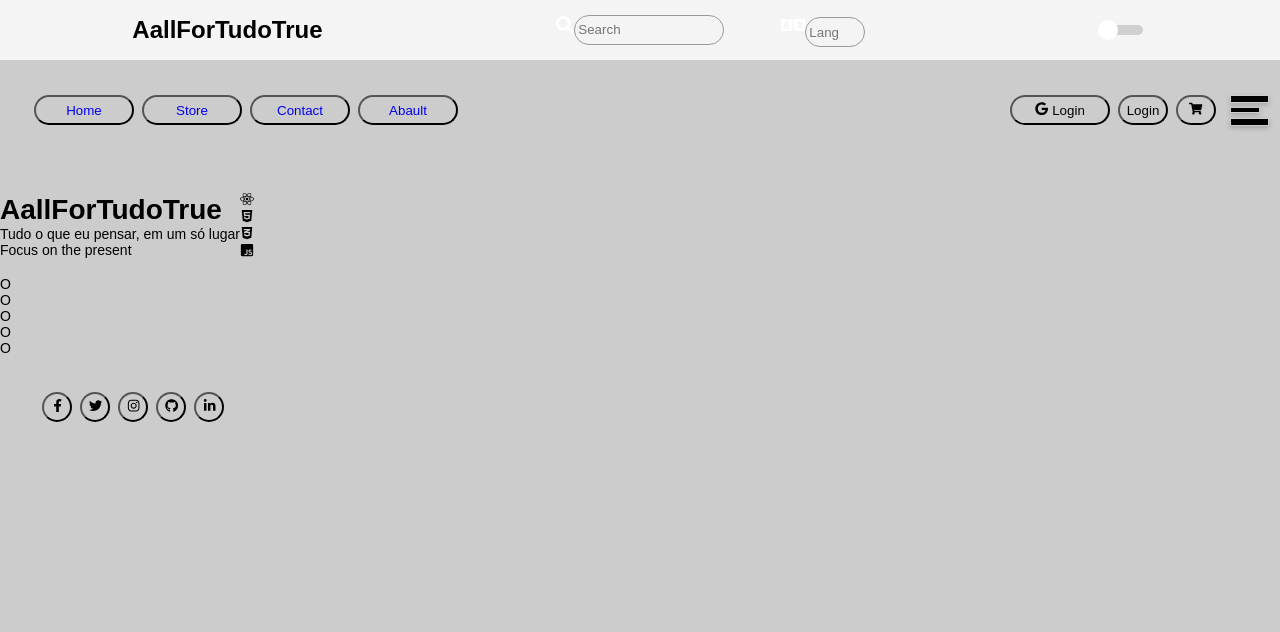
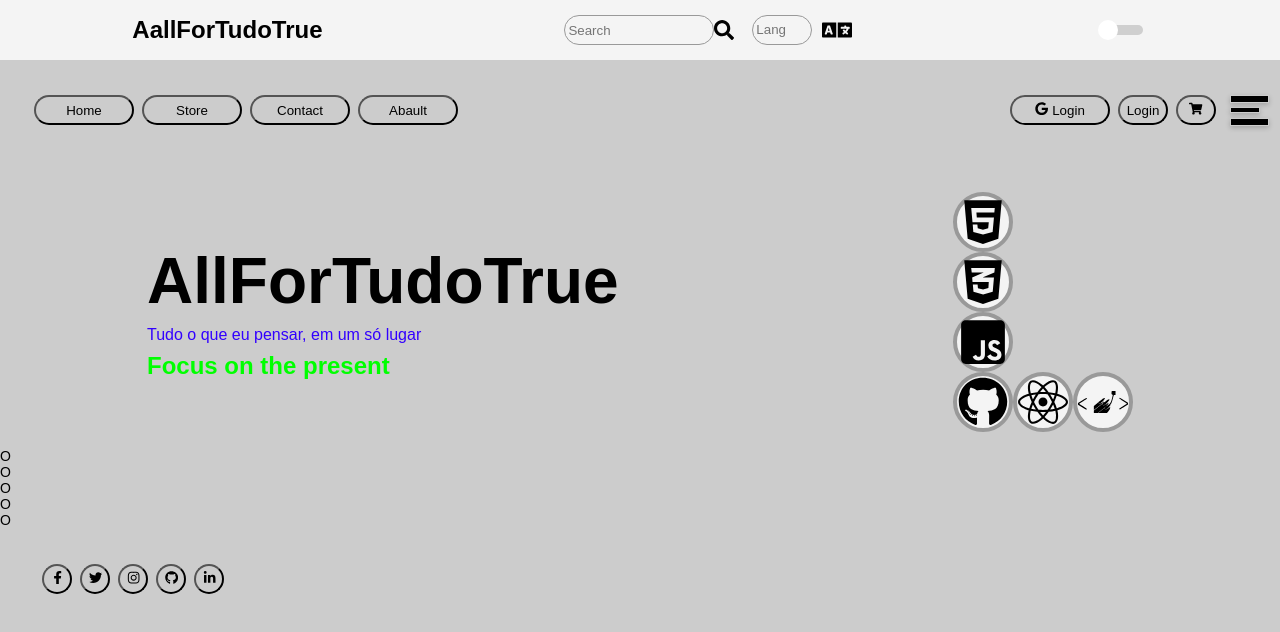
Before and after one commit to RICHARD77SS/reactaalfor, a React (Create React App) app: page / in a window 1280 px wide. Shown: the top 632 px of the page. Built offline with nearby package versions, Linux system fonts and the light colour scheme.

Commit message:
Correções...

```diff
--- a/src/components/label/styles.ts
+++ b/src/components/label/styles.ts
@@ -1,7 +1,12 @@
 import styled from 'styled-components';
 
-export const LabelStyle = styled.label`
+export const LabelStyle = styled.div`
+  width: fit-content;
+  height: fit-content;
+  display: flex;
+  align-items: center;
+  justify-content: center;
   font-size:1rem;
   font-weight: 700;
-  margin: .5rem 0;
+  color: ${props => props.theme.colors.text};
 `
--- a/src/components/main/index.tsx
+++ b/src/components/main/index.tsx
@@ -1,32 +1,56 @@
 import React from 'react';
 
-import { FaReact, FaHtml5, FaCss3Alt, FaJsSquare } from 'react-icons/fa';
-
-import { MainConteinerStyle } from './styles';
+import { FaReact, FaHtml5, FaCss3Alt, FaJsSquare, FaGithub } from 'react-icons/fa';
+import { SiStyledcomponents } from "react-icons/si";
+import {
+  MainConteinerStyle,
+  MainTextConteinerStyle,
+  MainIconsConteinerStyle,
+  MainVIconsConteinerStyle,
+  MainHIconsConteinerStyle,
+  MainIconsStyle
+} from './styles';
+import{ MainTitle } from '../mainTitle'
 
 const Main: React.FC = () => {
 
   return (
     <MainConteinerStyle>
-      <div className="MainText">
-        <h1>AallForTudoTrue</h1>
-        <p>Tudo o que eu pensar, em um só lugar</p>
-        <span>Focus on the present</span>
-      </div>
-      <div className="MainImages">
-        <div className="MiniImageMainConteiner">
-          <div className="MiniImage"><FaReact /></div>
-        </div>
-        <div className="MiniImageMainConteiner">
-          <div className="MiniImage"><FaHtml5 /></div>
-        </div>
-        <div className="MiniImageMainConteiner">
-          <div className="MiniImage"><FaCss3Alt /></div>
-        </div>
-        <div className="MiniImageMainConteiner">
-          <div className="MiniImage"><FaJsSquare /></div>
-        </div>
-      </div>
+      <MainTextConteinerStyle>
+        <MainTitle fontSize='4rem' fontWeight={900} color='' >
+          AllForTudoTrue
+        </MainTitle>
+        <MainTitle fontSize='1rem' fontWeight={500} color='#3200ff'>
+          Tudo o que eu pensar, em um só lugar
+        </MainTitle>
+        <MainTitle fontSize='1.5rem' fontWeight={700} color='#00ff00'>
+          Focus on the present
+        </MainTitle>
+      </MainTextConteinerStyle>
+      <MainIconsConteinerStyle>
+        <MainVIconsConteinerStyle>
+          <MainIconsStyle>
+            <FaHtml5 size="50" />
+          </MainIconsStyle>
+          <MainIconsStyle
+          ><FaCss3Alt size="50" />
+          </MainIconsStyle>
+          <MainIconsStyle>
+            <FaJsSquare size="50" />
+          </MainIconsStyle>
+        </MainVIconsConteinerStyle>
+        <MainHIconsConteinerStyle>
+          <MainIconsStyle>
+            <FaGithub size="50" />
+          </MainIconsStyle>
+          <MainIconsStyle>
+            <FaReact size="50" />
+          </MainIconsStyle>
+          <MainIconsStyle>
+            <SiStyledcomponents size="50" />
+          </MainIconsStyle>
+        </MainHIconsConteinerStyle>
+      </MainIconsConteinerStyle>
     </MainConteinerStyle>
   );
 };
--- a/src/components/main/styles.ts
+++ b/src/components/main/styles.ts
@@ -6,4 +6,32 @@ export const MainConteinerStyle = styled.div`
   padding: 1rem 0 ;
   display: flex;
   align-items: center;
+  justify-content: space-around;
 `
+export const MainTextConteinerStyle = styled.div`
+  width: 40%;
+  height: auto;
+`
+export const MainIconsConteinerStyle = styled.div`
+  width: auto;
+  height: auto;
+`
+export const MainVIconsConteinerStyle = styled.div`
+  width: auto;
+  height: auto;
+`
+export const MainHIconsConteinerStyle = styled.div`
+  width: auto;
+  height: auto;
+  display: flex;
+`
+export const MainIconsStyle = styled.div`
+  width: 60px;
+  height: 60px;
+  display: flex;
+  align-items: center;
+  justify-content: center;
+  border-radius: 50%;
+  background: ${props => props.theme.colors.primary};
+  border: 4px solid ${props => props.theme.colors.bordeer};
+`
--- /dev/null
+++ b/src/components/mainTitle/index.jsx
@@ -0,0 +1,21 @@
+
+import React from 'react';
+
+import { TitleStyle } from './styles';
+
+export const MainTitle = ({
+  children,
+  fontSize,
+  fontWeight,
+  color
+
+
+}) => {
+  return (
+    <TitleStyle
+      fontSize={fontSize}
+      fontWeight={fontWeight}
+      color={color}>{children}
+    </TitleStyle>
+  );
+};
--- /dev/null
+++ b/src/components/mainTitle/styles.jsx
@@ -0,0 +1,8 @@
+import styled from 'styled-components';
+
+export const TitleStyle = styled.h2`
+  font-size: ${props => props.fontSize};
+  color: ${props => props.color || props.theme.colors.text};
+  font-weight: ${props => props.fontWeight || '700'};
+  margin: .5rem 0;
+`
--- a/src/components/menu/styles.ts
+++ b/src/components/menu/styles.ts
@@ -36,7 +36,7 @@ export const MenuIcon = styled.div`
   background: #000;
   border: 1px solid #ccc;
   box-shadow: 0 2px 5px rgba(0, 0, 0, 0.2);
-  transition: 1s;
+  transition: 0.1s;
 }
 .icoon::before {
   top: -13px;
@@ -66,6 +66,8 @@ export const MenuIcon = styled.div`
 .icoon.icoonActive {
   background: transparent;
   border: none;
+  box-shadow: none;
+
 }
 .icoon.icoonActive::before {
   top: 0;
--- a/src/components/navList/index.jsx
+++ b/src/components/navList/index.jsx
@@ -10,10 +10,10 @@ const NavList = () => {
 
   return (
     <NavListStyle>
-      <Button buttonSize='100px'><Link to='/'>Home</Link></Button>
-      <Button buttonSize='100px'><Link to='/store'>Store</Link></Button>
-      <Button buttonSize='100px'><Link to='/contact'>Contact</Link></Button>
-      <Button buttonSize='100px'><Link to='/abault'>Abault</Link></Button>
+      <Button buttonSize='100px'><Link className='link' to='/'>Home</Link></Button>
+      <Button buttonSize='100px'><Link className='link' to='/store'>Store</Link></Button>
+      <Button buttonSize='100px'><Link className='link' to='/contact'>Contact</Link></Button>
+      <Button buttonSize='100px'><Link className='link' to='/abault'>Abault</Link></Button>
     </NavListStyle>
   );
 };
--- a/src/components/navList/styles.ts
+++ b/src/components/navList/styles.ts
@@ -5,4 +5,7 @@ export const NavListStyle = styled.ul`
   height: auto;
   display: flex;
   justify-content: space-arrownd;
+  .link {
+    color: ${props => props.theme.colors.text};
+  }
 `
--- a/src/components/search/index.jsx
+++ b/src/components/search/index.jsx
@@ -4,25 +4,25 @@ import { FaSearch, FaLanguage } from 'react-icons/fa';
 import { DivFlexStyle } from './style';
 import { Input } from '../input';
 import { Datalist } from '../datalist';
+import { Label} from '../label';
 
 const Search = () => {
   return (
     <DivFlexStyle>
-      <div className="flex">
-        <FaSearch size={18} />
+      <DivFlexStyle>
         <Input inputSize='150px'
           placeholder=' Search'
           type='search' />
-      </div>
-      <div className="flex">
-        <FaLanguage size={24} />
+        <Label><FaSearch size='20' /></Label>
+      </DivFlexStyle>
+      <DivFlexStyle>
         <Datalist id='lang' />
         <Input
           inputSize='60px'
           list='lang'
-          placeholder=' Lang'
-        />
-      </div>
+          placeholder=' Lang'/>
+        <Label><FaLanguage size='30' /></Label>
+      </DivFlexStyle>
     </DivFlexStyle>
   );
 };
--- a/src/styles/themes/dark.ts
+++ b/src/styles/themes/dark.ts
@@ -5,7 +5,7 @@ export default {
     primary: '#333',
     secundary: '#C62E65',
     background: '#222',
-    text: '#fff',
+    text: '#f0f0f0',
     bordeer: '#ccc'
   },
 };
```
